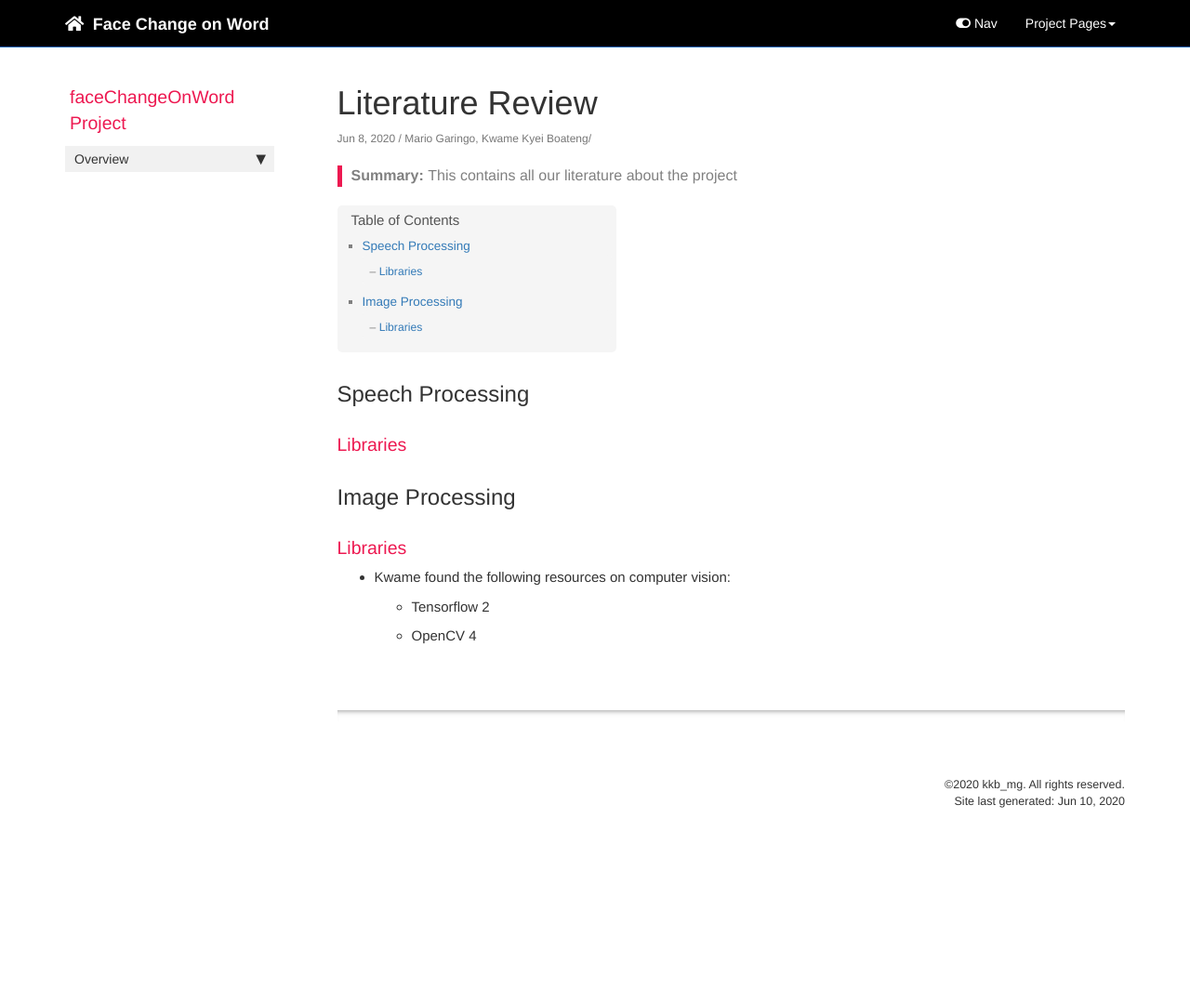
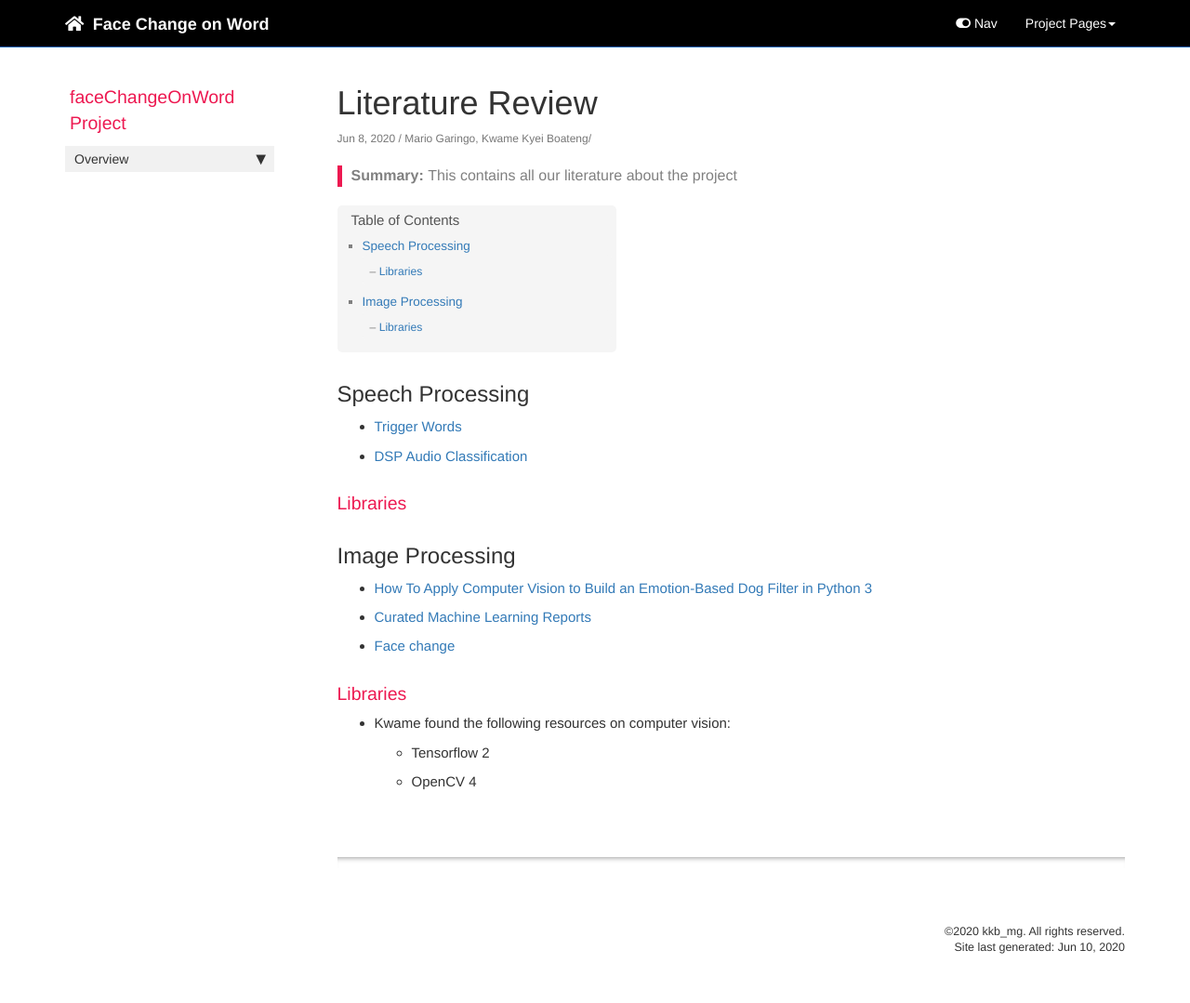
Before and after one commit to mgaringoDev/FaceChangeOnWord, a Jekyll site: the page built from docs/_posts/faceChangeOnWord/notes/2020-06-08-LiteratureReview.md, in a window 1280 px wide. Shown: the whole page at 93% size. Built offline with Jekyll 4.4.1, drawn with Linux system fonts in a browser that asks for light colours; nearby versions of some CDN libraries; comment, search, counter and statistics services are not loaded; before the commit the page ends 922 px from its top, so only the background shows below that.

Commit message:
Updated LitRev to include audio and some video
Added some audio and video stuff for lit review

```diff
--- a/docs/_posts/faceChangeOnWord/notes/2020-06-08-LiteratureReview.md
+++ b/docs/_posts/faceChangeOnWord/notes/2020-06-08-LiteratureReview.md
@@ -9,9 +9,17 @@ sidebar:    faceChangeOnWord_sidebar
 ---
 
 ## Speech Processing
+- [Trigger Words](https://www.youtube.com/watch?v=Zqx_hbTmN6A)
+- [DSP Audio Classification](https://www.youtube.com/watch?v=-GddLd2_0ok)
+
 ### Libraries
 
 ## Image Processing
+
+- [How To Apply Computer Vision to Build an Emotion-Based Dog Filter in Python 3](https://www.digitalocean.com/community/tutorials/how-to-apply-computer-vision-to-build-an-emotion-based-dog-filter-in-python-3)
+- [Curated Machine Learning Reports](https://app.wandb.ai/gallery)
+- [Face change](https://www.youtube.com/watch?v=dBukZZqJRm0)
+
 ### Libraries
 - Kwame found the following resources on computer vision:
 	- Tensorflow 2
```
Also changed, not shown: README.md.
